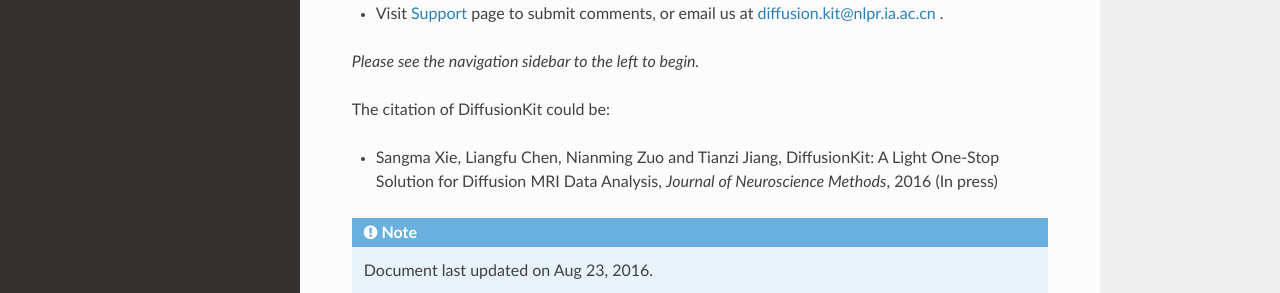
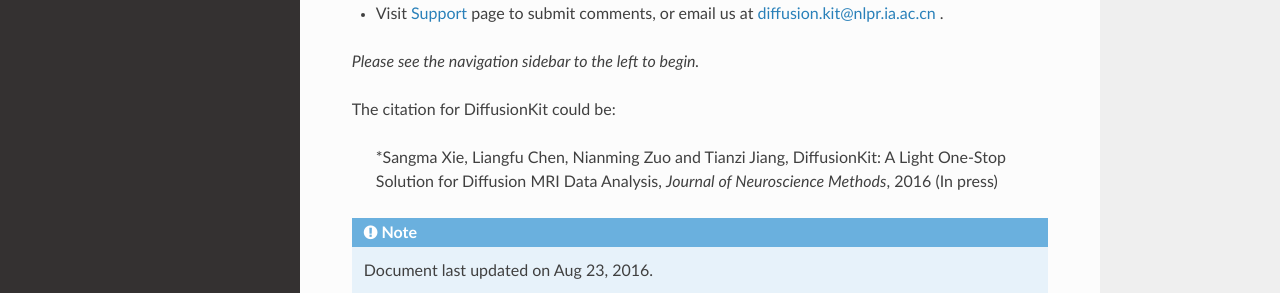
Before and after one commit to brainnetome/diffusionkit, a Sphinx documentation site: the page built from source/index.rst, in a window 1280 px wide and 1370 px high. Shown: the part 906-1199 px from the top of the window. Built offline with Sphinx 7.4.7 and the Read the Docs theme 2.0.0, drawn with Linux system fonts in a browser that asks for light colours.

Commit message:
Update index.rst

```diff
--- a/source/index.rst
+++ b/source/index.rst
@@ -45,9 +45,11 @@
 
 *Please see the navigation sidebar to the left to begin.*
 
-The citation of DiffusionKit could be:
+The citation for DiffusionKit could be:
 
-* Sangma Xie, Liangfu Chen, Nianming Zuo and Tianzi Jiang, DiffusionKit: A Light One-Stop Solution for Diffusion MRI Data Analysis, *Journal of Neuroscience Methods*, 2016 (In press)
+..
+
+ \*Sangma Xie, Liangfu Chen, Nianming Zuo and Tianzi Jiang, DiffusionKit: A Light One-Stop Solution for Diffusion MRI Data Analysis, *Journal of Neuroscience Methods*, 2016 (In press)
 
 .. toctree::
    :maxdepth: 2
```
